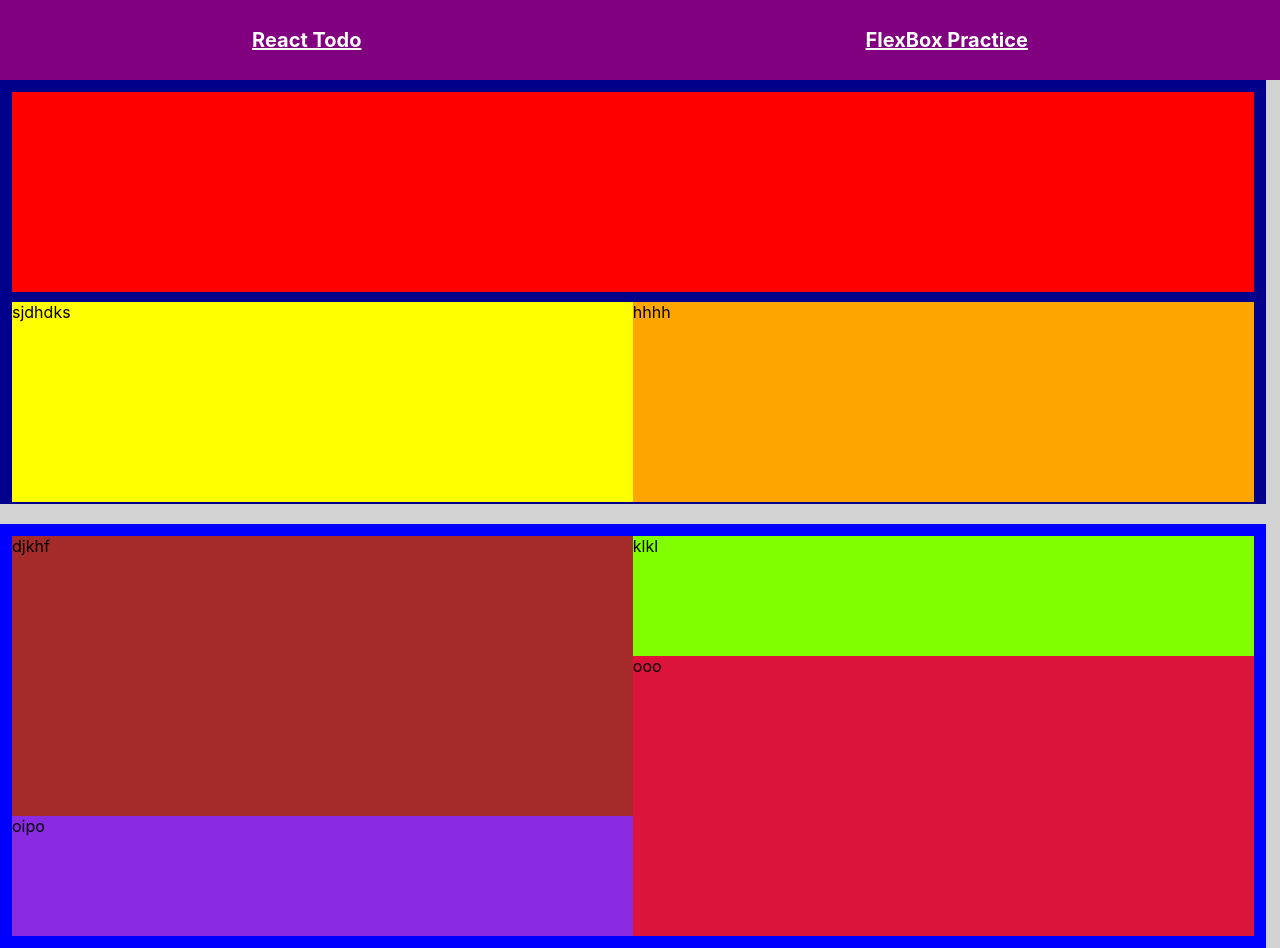
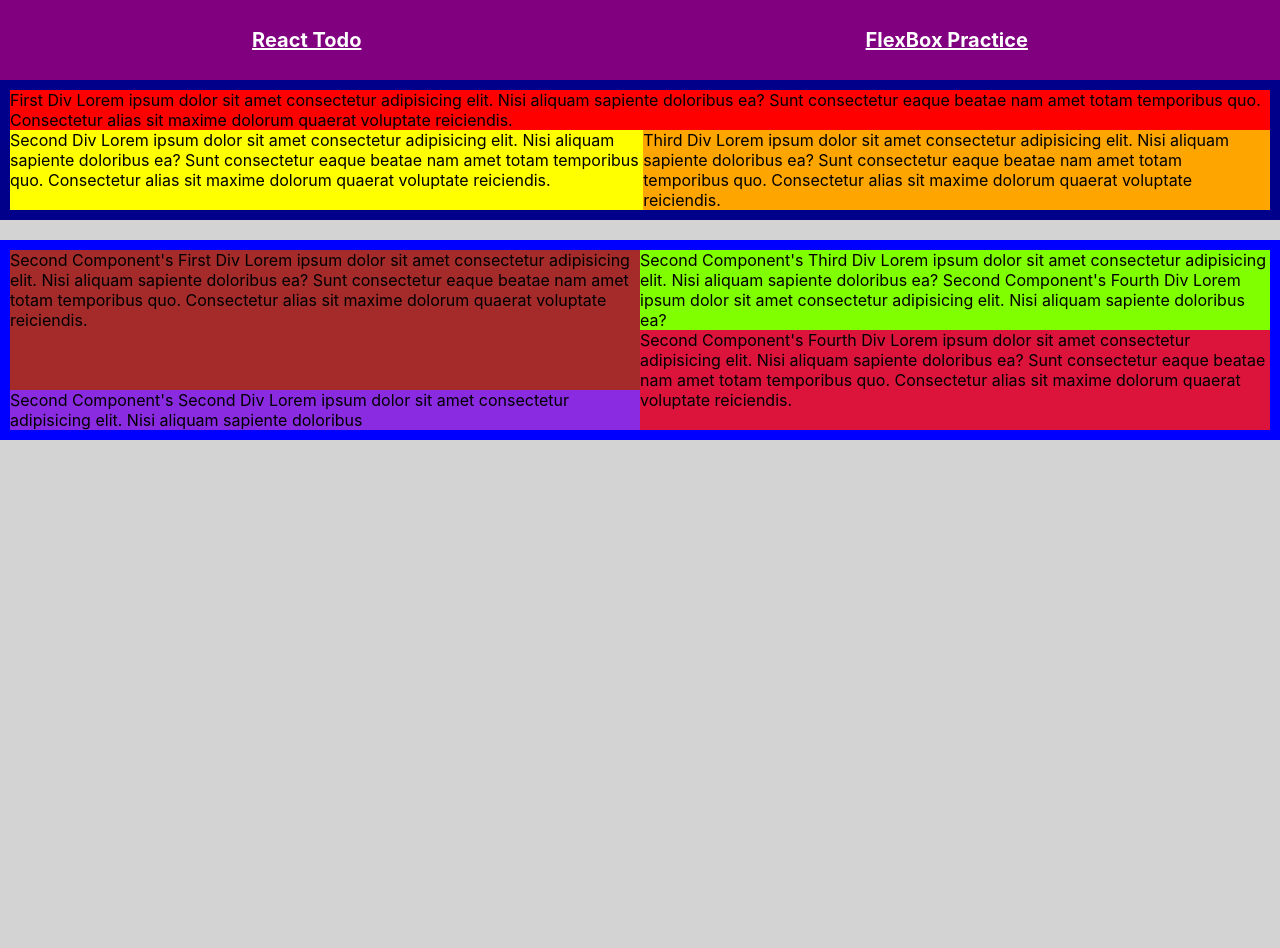
Before and after one commit to shrestharajani/Simple-raectTodo-hasura, a React (Create React App) app: page /flexbox-demo in a window 1280 px wide. After the commit the page ends 800 px from the top, so only its background shows below. Built offline with nearby package versions, Linux system fonts and the light colour scheme.

Commit message:
Improvement:Completed todo using react and graphql(hasura)

```diff
--- a/src/App.css
+++ b/src/App.css
@@ -67,17 +67,25 @@ input:focus {
   position: sticky;
 }
 
-.item-data{
-  width: 30vw;
- }
-
-.edit{
-  padding-right: 10px;
+.details button{
+  cursor: pointer;
 }
 
 .items{
   display: flex;
+  flex-wrap: wrap;
   padding: 15px 0 0 20px;
+}
+
+.item-data{
+  flex: 5 1 200px;
+ }
+
+.edit{
+  flex: 1 1 10px;
+}
+.delete{
+  flex: 1 1 5px;
 }
 
 .items-item{
--- a/src/components/FlexBox/FlexBox.jsx
+++ b/src/components/FlexBox/FlexBox.jsx
@@ -1,29 +1,63 @@
 import React from 'react'
 
-export default function DiaplayComponent() {
+export default function FlexBox() {
     return (
         <>
             <div className='first-component'>
-                <div className='first__div'></div>
+                <div className='first__div'>First Div
+                    Lorem ipsum dolor sit amet consectetur adipisicing elit.
+                    Nisi aliquam sapiente doloribus ea? Sunt consectetur eaque
+                    beatae nam amet totam temporibus quo.
+                    Consectetur alias sit maxime dolorum quaerat voluptate reiciendis.</div>
                 <div className='first-component--component'>
-                    <div className='second__div'>sjdhdks</div>
-                    <div className='third__div'>hhhh</div>
+                    <div className='second__div'>Second Div
+                        Lorem ipsum dolor sit amet consectetur adipisicing elit.
+                        Nisi aliquam sapiente doloribus ea? Sunt consectetur eaque
+                        beatae nam amet totam temporibus quo.
+                        Consectetur alias sit maxime dolorum quaerat voluptate reiciendis.</div>
+                    <div className='third__div'>Third Div
+                        Lorem ipsum dolor sit amet consectetur adipisicing elit.
+                        Nisi aliquam sapiente doloribus ea? Sunt consectetur eaque
+                        beatae nam amet totam temporibus quo.
+                        Consectetur alias sit maxime dolorum quaerat voluptate reiciendis.
+                    </div>
                 </div>
             </div>
 
             <div className='second-component'>
                 <div className='second-component--first__part'>
-                    <div className='first__div'>djkhf</div>
-                    <div className='second__div'>oipo</div>
+                    <div className='first__div'>
+                        Second Component's First Div
+                        Lorem ipsum dolor sit amet consectetur adipisicing elit.
+                        Nisi aliquam sapiente doloribus ea? Sunt consectetur eaque
+                        beatae nam amet totam temporibus quo.
+                        Consectetur alias sit maxime dolorum quaerat voluptate reiciendis.
+                    </div>
+                    <div className='second__div'>
+                        Second Component's Second Div
+                        Lorem ipsum dolor sit amet consectetur adipisicing elit.
+                        Nisi aliquam sapiente doloribus
+                    </div>
                 </div>
 
                 <div className="second-component--second__part">
-                    <div className='third__div'>klkl</div>
-                    <div className='last__div'>ooo</div>
+                    <div className='third__div'>
+                        Second Component's Third Div
+                        Lorem ipsum dolor sit amet consectetur adipisicing elit.
+                        Nisi aliquam sapiente doloribus ea?
+                        Second Component's Fourth Div
+                        Lorem ipsum dolor sit amet consectetur adipisicing elit.
+                        Nisi aliquam sapiente doloribus ea?
+                    </div>
+                    <div className='last__div'>
+                        Second Component's Fourth Div
+                        Lorem ipsum dolor sit amet consectetur adipisicing elit.
+                        Nisi aliquam sapiente doloribus ea? Sunt consectetur eaque
+                        beatae nam amet totam temporibus quo.
+                        Consectetur alias sit maxime dolorum quaerat voluptate reiciendis.
+                    </div>
                 </div>
-
             </div>
-
         </>
     )
 }
--- a/src/components/FlexBox/Flexbox.css
+++ b/src/components/FlexBox/Flexbox.css
@@ -1,71 +1,71 @@
 .first-component{
-    height: 50vh;
-    padding: 12px;
-    width: 97%;
     background-color: darkblue;
+    padding: 10px;
   }
 
   .first-component .first__div{
-    height: 50%;
-    width: 100%;
     background-color: red;
   }
 
   .first-component--component{
     display: flex;
-    justify-content: space-between;
-    height: 50%;
-    margin-top: 10px;
     background-color: green;
   }
 
   .first-component--component .second__div{
-    height: 100%;
-    width: 50%;
+    flex-grow: 1;
     background-color: yellow;
   }
 
   .first-component--component .third__div{
-    height: 100%;
-    width: 50%;
+    flex-grow: 1;
     background-color: orange;
   }
 
   .second-component{
-    padding: 12px;
-    width: 97%;
     margin-top: 20px;
-    height: 50vh;
     background-color: blue;
+    padding: 10px;
     display: flex;
+    flex-wrap: wrap;
   }
 
+  .second-component--first__part{
+    display: flex;
+    flex-direction: column;
+    flex:1;
+  }
 
-  .second-component--first__part{
-    height: 100%;
-    width: 50%;
-  }
   .second-component--first__part .first__div{
-    height: 70%;
+    flex-grow: 2;
+    flex-shrink: 2;
+    flex-basis: 100px;
     background-color: brown;
   }
 
   .second-component--first__part .second__div{
-    height: 30%;
     background-color:blueviolet;
+    flex-grow: 1;
+    flex-shrink: 1;
+    flex-basis: 20px;
   }
 
   .second-component--second__part{
-    height: 100%;
-    width: 50%;
+    display: flex;
+    flex: 1;
+    flex-direction: column;
   }
 
   .second-component--second__part .third__div{
-    height: 30%;
+    flex-grow: 1;
+    flex-shrink: 1;
     background-color: chartreuse;
+    flex-basis: 20px;
   }
 
   .second-component--second__part .last__div{
-    height: 70%;
     background-color:crimson;
+    flex-grow: 2;
+    flex-shrink: 2;
+    flex-basis: 100px;
   }
--- a/src/components/Todo/Filter.jsx
+++ b/src/components/Todo/Filter.jsx
@@ -1,18 +1,6 @@
-import React, { useState } from 'react'
+import React from 'react'
 
-export default function Details({ item }) {
-    const [filter, setFilter] = useState('all')
-
-    if (filter === 'completed') {
-        console.log("todo", item.filter(item => item.completed))
-        item.filter(item => item.completed)
-    }
-
-    if (filter === 'not-completed') {
-        console.log("todo not", item.filter(item => !item.completed))
-        item.filter(item => !item.completed)
-    }
-
+export default function Details({ setFilter }) {
     return (
         <div className='details'>
             <h4>Filter Todos</h4>
--- a/src/components/Todo/Form.jsx
+++ b/src/components/Todo/Form.jsx
@@ -28,7 +28,7 @@ export default function Form() {
                     )
                     cache.writeQuery({
                         query: GET_ITEMS,
-                        data: { todos: [...existingItem.todos, newItem] }
+                        data: { todos: newItem }
                     })
                 },
                 onCompleted: () => {
--- a/src/components/Todo/ItemList.jsx
+++ b/src/components/Todo/ItemList.jsx
@@ -15,13 +15,14 @@ export default function ItemList(
     const { loading, error, data } = useQuery(GET_ITEMS);
     const [deletedItem] = useMutation(DELETE_ITEM)
     const [competedItem] = useMutation(TOGGLE_COMPLETE)
+    const [filter, setFilter] = useState('all')
     const [pageNumber, setPageNumber] = useState(0);
-    const itemPerPage = 5
-    // const pageCount = Math.ceil(data.todos.length / itemPerPage)
-    const currentVisitedItems = pageNumber * itemPerPage
 
     if (loading) return <p>Loading...</p>;
     if (error) return <p>Error :(</p>;
+    const itemPerPage = 5
+    const pageCount = Math.ceil(data.todos.length / itemPerPage)
+    const currentVisitedItems = pageNumber * itemPerPage
 
     const deleteItem = (id) => {
         deletedItem({
@@ -71,7 +72,13 @@ export default function ItemList(
         setPageNumber(e.selected)
     }
 
-    const displayItem = data.todos.slice(currentVisitedItems, currentVisitedItems + itemPerPage).map((item, index) => (
+    let value;
+    filter === 'completed' ? value = data.todos.filter(item => item.completed) :
+        filter === 'not-completed' ? value = data.todos.filter(item => !item.completed) :
+            value = data.todos
+
+    const displayItem = value.slice(currentVisitedItems, currentVisitedItems + itemPerPage)
+        .map((item, index) => (
             <Todo key={index}
                 items={item.items}
                 id={item.id}
@@ -87,9 +94,9 @@ export default function ItemList(
                 <div style={{ textAlign: 'center', paddingTop: '10px' }}> No todos yet!!</div> :
                 displayItem
             }
-            <Details item={data.todos} />
+
             <ReactPaginate
-                // pageCount={pageCount}
+                pageCount={pageCount}
                 onPageChange={handleChange}
                 containerClassName='pagination-div'
                 previousClassName='previous-button'
@@ -97,6 +104,7 @@ export default function ItemList(
                 disabledClassName='disabled-button'
                 breakClassName='break-label'
                 activeClassName='active-button' />
+            <Details setFilter={setFilter} />
         </>
 
     )
--- a/src/components/Todo/Todo.jsx
+++ b/src/components/Todo/Todo.jsx
@@ -13,8 +13,10 @@ export const Todo = ({ items, id, checkItem, editItem, deleteItem, completed })
                 <span className='items-item marked'>{items}</span> :
                 <span className='items-item'>{items}</span>}</div>
 
-            <div className="edit" >
-                <i className='fa fa-edit' onClick={() => { editItem(id) }} style={{ cursor: 'pointer' }} />
+            <div className="edit">
+                <button disabled={completed} style={{ border: 'inherit' }}><i className='fa fa-edit'
+                    onClick={() => { editItem(id) }} s
+                    tyle={{ cursor: 'pointer' }} /></button>
             </div>
 
             <div className="delete">
```
Also changed, not shown: src/components/graphql/graphqlOperations.js (+10 -0 lines). Lines whose indentation alone changed are shown as unchanged.
